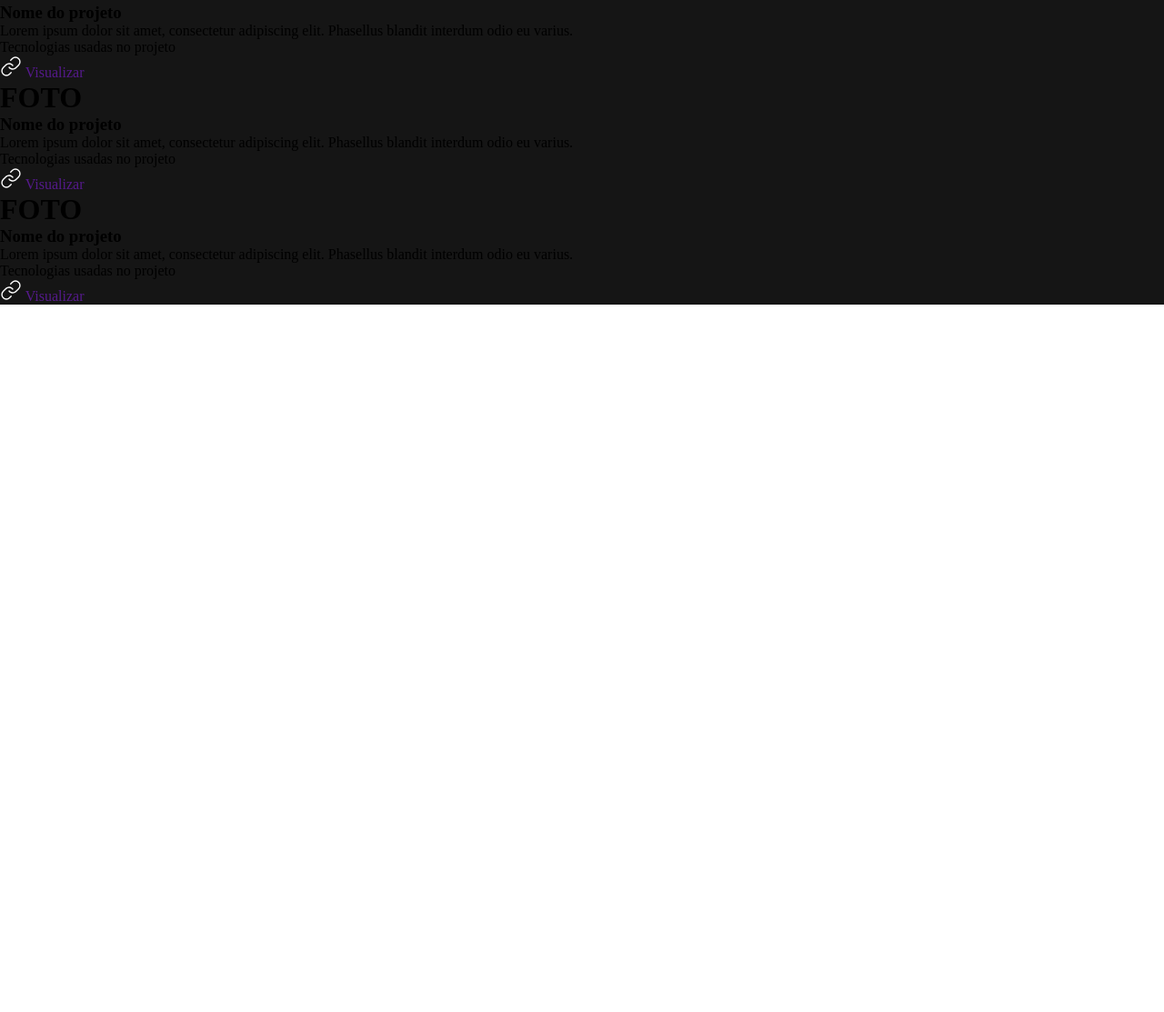
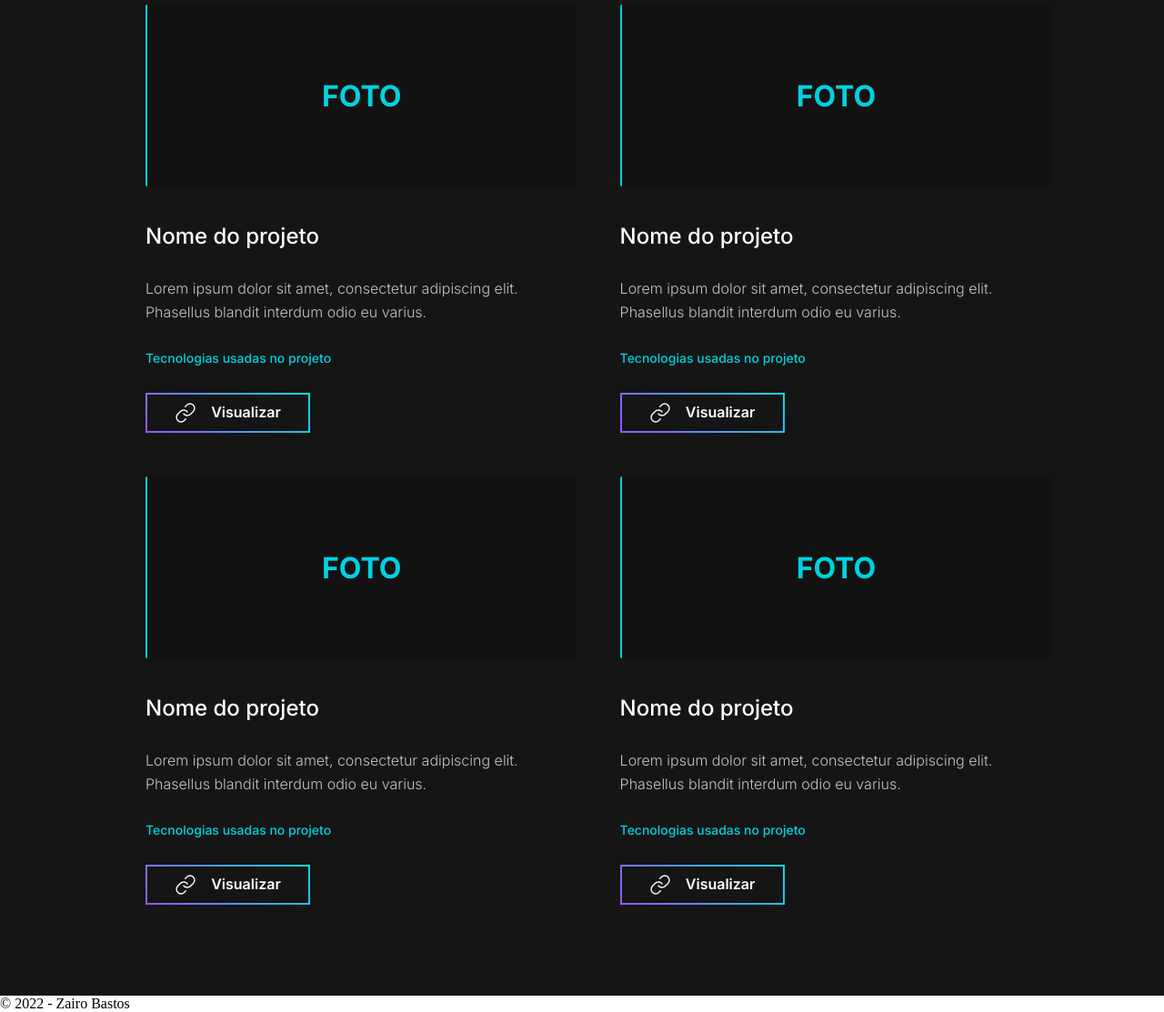
Before and after one commit to zairobastos/portfolio-zb, a website: page index.html in a window 1280 px wide. Shown: the part 2058-3171 px from the top of the page at 91% size. Before the commit the page ends 2393 px from the top, so only its background shows below. Drawn offline with Linux system fonts and the light colour scheme.

Commit message:
Projetos finalizados

```diff
--- a/index.html
+++ b/index.html
@@ -14,6 +14,7 @@
 		<link rel="stylesheet" href="styles/header.css" />
 		<link rel="stylesheet" href="styles/mainSobreMim.css" />
 		<link rel="stylesheet" href="styles/experiencia.css" />
+		<link rel="stylesheet" href="styles/projetos.css" />
 	</head>
 	<body>
 		<header>
@@ -137,7 +138,7 @@
 								Lorem ipsum dolor sit amet, consectetur adipiscing elit.
 								Phasellus blandit interdum odio eu varius.
 							</p>
-							<p>Tecnologias usadas no projeto</p>
+							<p class="tecnologias">Tecnologias usadas no projeto</p>
 							<a href="">
 								<img src="assets/projetos/link.svg" alt="link" />
 								Visualizar
@@ -152,24 +153,7 @@
 								Lorem ipsum dolor sit amet, consectetur adipiscing elit.
 								Phasellus blandit interdum odio eu varius.
 							</p>
-							<p>Tecnologias usadas no projeto</p>
-							<a href="">
-								<img src="assets/projetos/link.svg" alt="link" />
-								Visualizar
-							</a>
-						</div>
-					</div>
-					<div class="p1">
-						<div>
-							<figure>
-								<h1>FOTO</h1>
-							</figure>
-							<h3>Nome do projeto</h3>
-							<p>
-								Lorem ipsum dolor sit amet, consectetur adipiscing elit.
-								Phasellus blandit interdum odio eu varius.
-							</p>
-							<p>Tecnologias usadas no projeto</p>
+							<p class="tecnologias">Tecnologias usadas no projeto</p>
 							<a href="">
 								<img src="assets/projetos/link.svg" alt="link" />
 								Visualizar
@@ -184,7 +168,22 @@
 								Lorem ipsum dolor sit amet, consectetur adipiscing elit.
 								Phasellus blandit interdum odio eu varius.
 							</p>
-							<p>Tecnologias usadas no projeto</p>
+							<p class="tecnologias">Tecnologias usadas no projeto</p>
+							<a href="">
+								<img src="assets/projetos/link.svg" alt="link" />
+								Visualizar
+							</a>
+						</div>
+						<div>
+							<figure>
+								<h1>FOTO</h1>
+							</figure>
+							<h3>Nome do projeto</h3>
+							<p>
+								Lorem ipsum dolor sit amet, consectetur adipiscing elit.
+								Phasellus blandit interdum odio eu varius.
+							</p>
+							<p class="tecnologias">Tecnologias usadas no projeto</p>
 							<a href="">
 								<img src="assets/projetos/link.svg" alt="link" />
 								Visualizar
@@ -194,5 +193,6 @@
 				</div>
 			</div>
 		</main>
+		<footer><p>&copy; 2022 - Zairo Bastos</p></footer>
 	</body>
 </html>
--- a/styles/mainSobreMim.css
+++ b/styles/mainSobreMim.css
@@ -68,9 +68,9 @@ main .sobreMim .buttons a {
 	border: 2px solid transparent;
 	padding: 0.5rem 1rem;
 }
-main .sobreMim .buttons .curriculo {
+main .sobreMim .buttons .email {
 	border-image: linear-gradient(45deg, #9358f7, #10d7e2 100%) 1;
 }
-main .sobreMim .buttons .email {
+main .sobreMim .buttons .curriculo {
 	border-image: linear-gradient(90deg, #d24074, #6518b4 100%) 1;
 }
--- a/styles/projetos.css
+++ b/styles/projetos.css
@@ -0,0 +1,74 @@
+main .projetos {
+	background-color: #151515;
+	display: flex;
+	flex-direction: column;
+	flex-wrap: wrap;
+	color: #fff;
+	font-family: "Inter", sans-serif;
+	gap: 3.75rem;
+	padding: 6.25rem 0% 6.25rem 12.5%;
+}
+main .projetos .listagem {
+	display: flex;
+	flex-direction: column;
+	flex-wrap: wrap;
+	gap: 2.5rem;
+}
+main .projetos .listagem .p1 {
+	display: flex;
+	flex-direction: row;
+	flex-wrap: wrap;
+	gap: 3rem;
+}
+main .projetos .listagem .p1 div {
+	width: 29.6rem;
+	display: flex;
+	flex-direction: column;
+	flex-wrap: wrap;
+}
+main .projetos .listagem .p1 div figure {
+	height: 12.5rem;
+	background-color: #121212;
+	display: flex;
+	align-items: center;
+	justify-content: center;
+	color: #00d2df;
+	border-radius: 2px;
+	border-left: 2px solid #00d2df;
+	margin-bottom: 2.5rem;
+}
+main .projetos .listagem .p1 div h3 {
+	font-size: 1.5rem;
+	font-weight: 500;
+	line-height: 1.813rem;
+	margin-bottom: 1.875rem;
+}
+main .projetos .listagem .p1 div p {
+	font-weight: 300;
+	font-size: 1rem;
+	line-height: 1.625rem;
+	color: #c4c4c4;
+	margin-bottom: 1.625rem;
+}
+main .projetos .listagem .p1 div .tecnologias {
+	color: #00d2df;
+	font-size: 0.875rem;
+	font-weight: 500;
+	line-height: 1.5rem;
+}
+main .projetos .listagem .p1 div a {
+	color: #fff;
+	font-weight: 600;
+	font-size: 1rem;
+	line-height: 1.21rem;
+	display: flex;
+	flex-direction: row;
+	flex-wrap: wrap;
+	gap: 1rem;
+	align-items: center;
+	justify-content: center;
+	width: 11.313rem;
+	border: 2px solid transparent;
+	padding: 0.5rem 1rem;
+	border-image: linear-gradient(45deg, #9358f7, #10d7e2 100%) 1;
+}
```
